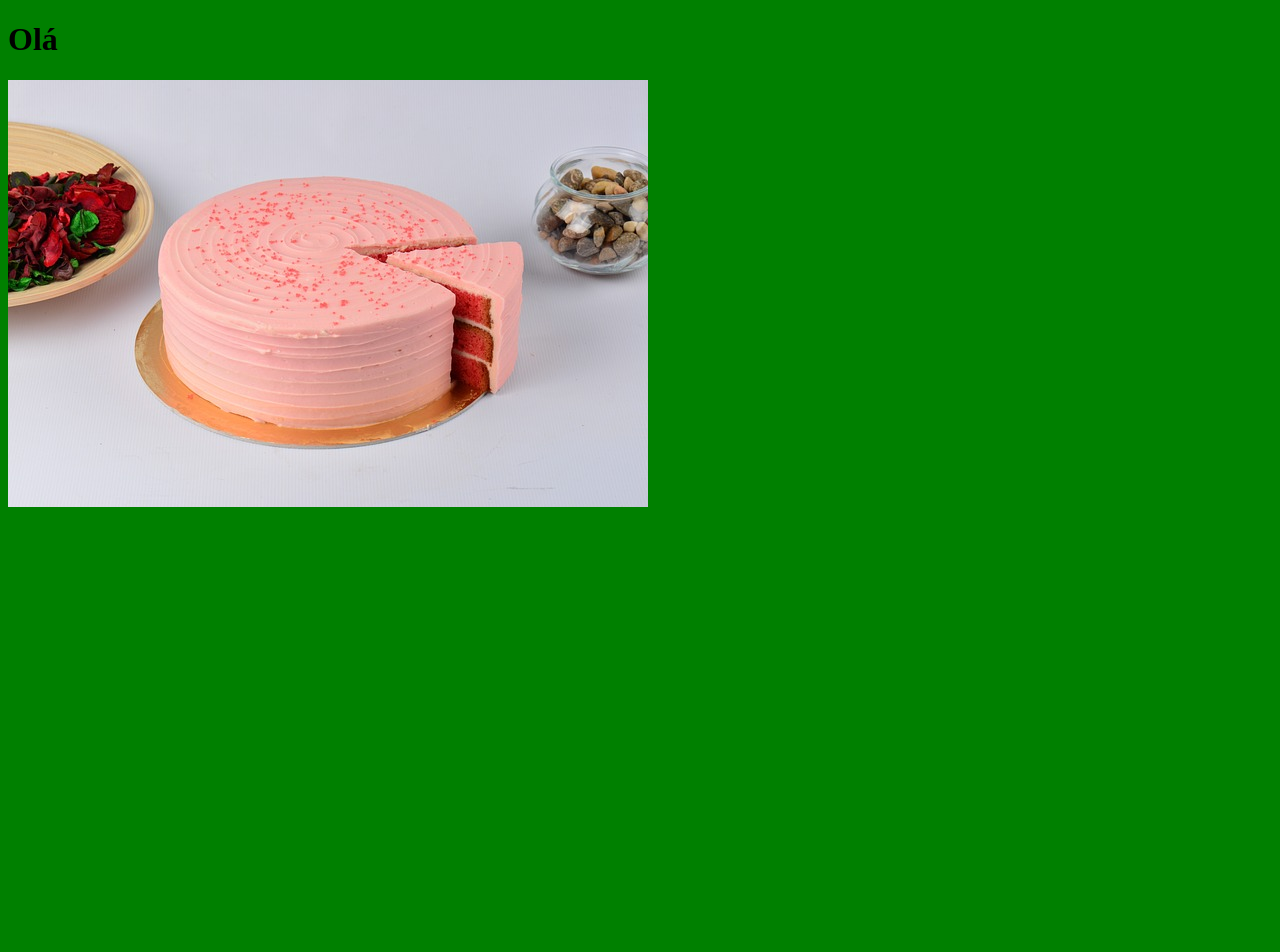
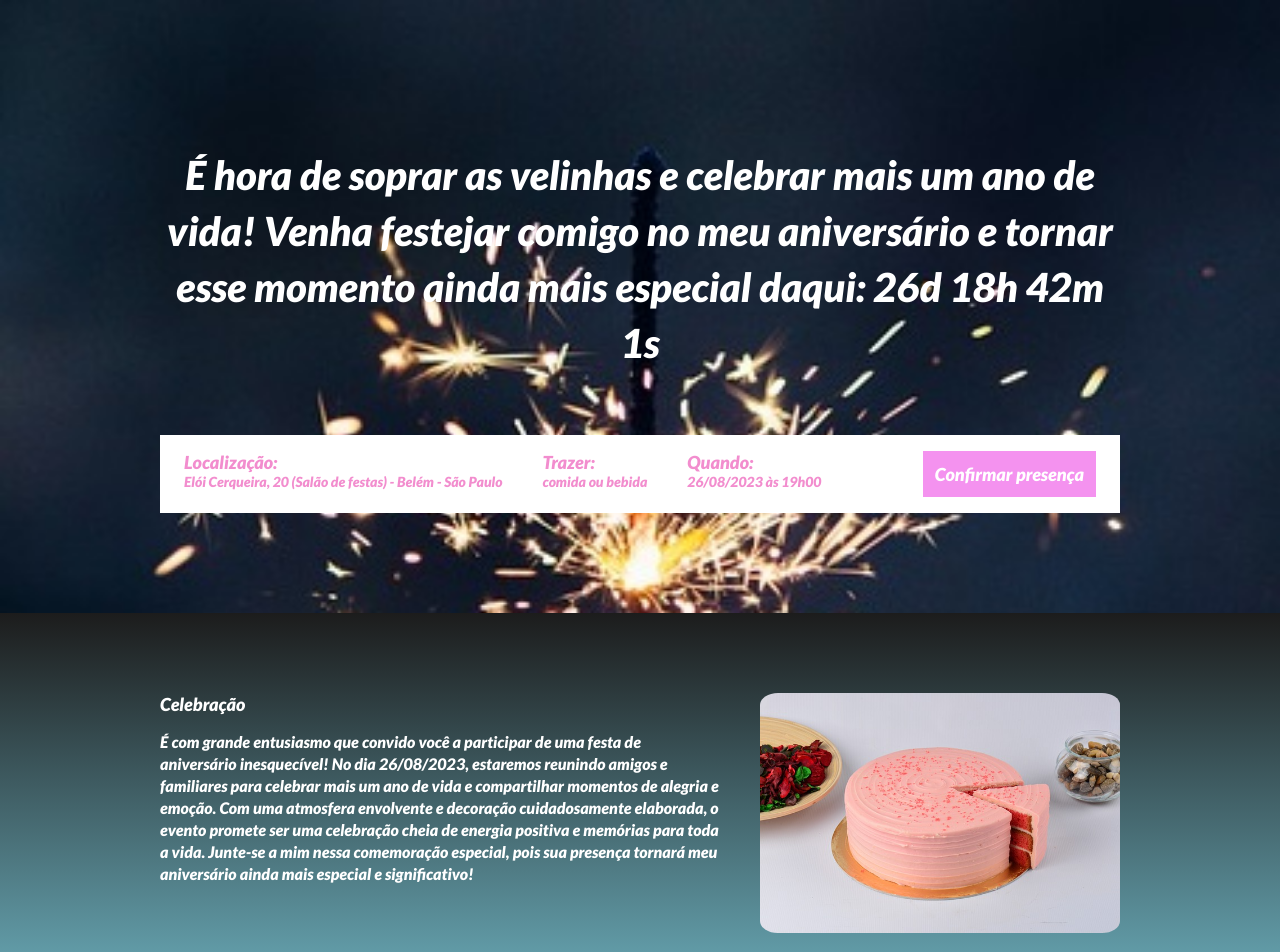
Before and after one commit to biapsilva/landingPage_Aniversario, a website built with Parcel: page src/index.html in a window 1280 px wide. Shown: the top 952 px of the page. Before the commit the page ends 800 px from the top, so only its background shows below. Built offline with nearby package versions, Linux system fonts and the light colour scheme; a web font is replaced by a local one.

Commit message:
projeto final

```diff
--- a/package.json
+++ b/package.json
@@ -2,15 +2,16 @@
   "name": "landingpageniver",
   "version": "1.0.0",
   "description": "Landing Page de Aniversario",
-  "main": "index.js",
   "scripts": {
     "dev": "parcel src/index.html src/styles/main.scss src/scripts/main.js",
+    "build": "parcel build src/index.html",
     "test": "echo \"Error: no test specified\" && exit 1"
   },
   "author": "Beatriz Pereira da Silva",
   "license": "ISC",
   "devDependencies": {
     "@parcel/transformer-sass": "^2.9.3",
-    "parcel": "^2.9.3"
+    "parcel": "^2.9.3",
+    "sharp": "^0.31.3"
   }
 }
--- a/src/index.html
+++ b/src/index.html
@@ -3,12 +3,71 @@
 <head>
     <meta charset="UTF-8">
     <meta name="viewport" content="width=device-width, initial-scale=1.0">
-    <title>Document</title>
+    <title>Meu Aniversário</title>
+    <link rel="preconnect" href="https://fonts.googleapis.com">
+    <link rel="preconnect" href="https://fonts.gstatic.com" crossorigin>
+    <link href="https://fonts.googleapis.com/css2?family=Lato:ital,wght@1,900&family=Life+Savers:wght@800&display=swap" rel="stylesheet">
     <link rel="stylesheet" href="./styles/main.scss">
+    <link rel="stylesheet" href="https://unpkg.com/aos@next/dist/aos.css" />
 </head>
 <body>
-    <h1>Olá</h1>
-    <img src="./Images/Bolo.jpg" alt="">
+    <header class="hero">
+        <div class="container">
+            <img class="hero__logo">
+            <p class="hero__text">É hora de soprar as velinhas e celebrar mais um ano de vida! Venha festejar comigo no meu aniversário e tornar esse momento ainda mais especial daqui: <span id="contador"></span></p>
+            <div class="infos-bar">
+                <ul class="infos-bar__infos">
+                    <li class="infos-bar__infos__item">
+                        <b>Localização:</b>
+                        Elói Cerqueira, 20 (Salão de festas) - Belém - São Paulo
+                    </li>
+                    <li class="infos-bar__infos__item">
+                        <b>Trazer:</b>
+                        comida ou bebida
+                    </li>
+                    <li class="infos-bar__infos__item">
+                        <b>Quando:</b>
+                        26/08/2023 às 19h00
+                    </li>
+                </ul>
+                <a href="#" class="button button--primary">Confirmar presença</a>
+            </div>
+        </div>
+    </header>
+    <section class="event event--celebracao">
+        <div class="container" data-aos="fade-right">
+            <div class="event__details">
+                <h2 class="event__details__title">Celebração</h2>
+                <p class="event__details__description">
+                    É com grande entusiasmo que convido você a participar de uma festa de aniversário inesquecível! No dia 26/08/2023, estaremos reunindo amigos e familiares para celebrar mais um ano de vida e compartilhar momentos de alegria e emoção. Com uma atmosfera envolvente e decoração cuidadosamente elaborada, o evento promete ser uma celebração cheia de energia positiva e memórias para toda a vida. Junte-se a mim nessa comemoração especial, pois sua presença tornará meu aniversário ainda mais especial e significativo!
+                </p>
+            </div>
+            <img class="event__image" src="./Images/Bolo.jpg" alt="Bolo">
+        </div>
+    </section>
+    <section class="event event--local event--image-left">
+        <div class="container" data-aos="fade-left">
+        <div class="event__details">
+            <h2 class="event__details__title">Local</h2>
+            <p class="event__details__description">
+                O local de celebração é um lugar encantador onde cada detalhe foi cuidadosamente planejado para tornar meu aniversário ainda mais especial. A localização é fácil, fica próximo ao metrô Belém da linha vermelha.
+            </p>
+            </div>
+            <img class="event__image" src="./Images/Presentes.jpg" alt="Presentes">
+        </div>
+    </section>
+    <section class="event event--lembracinha">
+        <div class="container" data-aos="fade-right">
+            <div class="event__details">
+                <h2 class="event__details__title">Lembrancinha</h2>
+                <p class="event__details__description">
+                    Minha deliciosa lembrancinha de cupcake é um mimo irresistível para tornar sua comemoração ainda mais doce e memorável. Feito com ingredientes selecionados e carinho especial, cada cupcake é uma verdadeira obra de arte culinária, decorado com esmero e capricho. Além de encantar os olhos, o sabor surpreendente é uma experiência única para o paladar. Essa pequena e saborosa lembrança é uma forma carinhosa de agradecer a presença de todos, permitindo que levem consigo um pedacinho do carinho e alegria que compartilhamos juntos nesse momento tão especial. Prepare-se para se apaixonar por essa doçura e levar para casa uma lembrança que será saboreada com alegria e gratidão!
+                </p>
+            </div>
+            <img class="event__image" src="./Images/CupCake.jpg" alt="CupCake">
+        </div>
+    </section>
+    <script src="https://unpkg.com/aos@next/dist/aos.js"></script>
     <script src="./scripts/main.js"></script>
 </body>
 </html>
--- a/src/scripts/main.js
+++ b/src/scripts/main.js
@@ -1 +1,27 @@
-console.log("Olá, mundo!");
+AOS.init();
+
+const dataDoEvento = new Date("Aug 26, 2023 19:00:00");
+const timeStampDoEvento = dataDoEvento.getTime();
+
+const contaAsHoras = setInterval(function() {
+    const agora = new Date();
+    const timeStampAtual = agora.getTime();
+
+    const distanciaAteOEvento = timeStampDoEvento - timeStampAtual;
+
+    const diaEmMs = 1000 * 60 * 60 * 24;
+    const horaEmMs = 1000 * 60 * 60;
+    const minutoEmMs = 1000 * 60;
+
+    const diasAteOEvento = Math.floor(distanciaAteOEvento / diaEmMs);
+    const horasAteOEvento = Math.floor((distanciaAteOEvento % diaEmMs) / horaEmMs);
+    const minutosAteOEvento = Math.floor((distanciaAteOEvento % horaEmMs) / minutoEmMs);
+    const segundosAteOEvento = Math.floor((distanciaAteOEvento % minutoEmMs) / 1000);
+
+    document.getElementById('contador').innerHTML = `${diasAteOEvento}d ${horasAteOEvento}h ${minutosAteOEvento}m ${segundosAteOEvento}s`;
+
+    if (distanciaAteOEvento < 0) {
+        clearInterval(contaAsHoras);
+        document.getElementById('contador').innerHTML = 'Evento expirado';
+    }
+}, 1000);
--- /dev/null
+++ b/src/styles/_event.scss
@@ -0,0 +1,62 @@
+@use 'variables';
+
+.event {
+    padding: 80px 0;
+
+
+    &--celebracao {
+        background-image: linear-gradient(variables.$blue1, variables.$blue2);
+    }
+
+    &--local {
+        background-image: linear-gradient(variables.$blue2, variables.$pink1);
+    }
+
+    &--lembracinha {
+        background-image: linear-gradient(variables.$pink1, variables.$pink2);
+    }
+
+    &--image-left {
+        .container {
+            flex-direction: row-reverse;
+        }
+    }
+
+    .container {
+        display: flex;
+        gap: 40px;
+    }
+
+    &__image {
+        max-width: 360px;
+        border-radius: 5%;
+    }
+
+    &__details {
+        &__title {
+            font-size: 18px;
+            font-weight: bold;
+            margin-bottom: 16px;
+        }
+
+        &__description {
+            line-height: 22px;
+        }
+    }
+
+    @media (max-width: 640px) {
+        .container {
+            display: block;
+        }
+
+        &__image {
+            width: 100%;
+            border-radius: 5%;
+        }
+
+        &__details {
+            margin-right: 0;
+            margin-bottom: 16px;
+        }
+    }
+}
--- /dev/null
+++ b/src/styles/_hero.scss
@@ -0,0 +1,41 @@
+.hero {
+    padding-top: 64px;
+    padding-bottom: 100px;
+    background-image: url(../Images/Happy.jpg);
+    background-repeat: no-repeat;
+    background-size: cover;
+    position: relative;
+
+    .container {
+        position: relative;
+    }
+
+    &::before {
+        position: absolute;
+        top: 0;
+        left: 0;
+        width: 100%;
+        height: 100%;
+        content: '';
+        opacity: .5;
+    }
+
+    &__text {
+        margin-top: 64px;
+        margin-bottom: 64px;
+        font-size: 40px;
+        line-height: 56px;
+        font-weight: 800;
+        text-align: center;
+    }
+
+    @media (max-width: 640px) {
+        padding: 40px 0;
+
+        &__text {
+            font-size: 22px;
+            line-height: 24px;
+            margin: 24px 0;
+        }
+    }
+}
--- /dev/null
+++ b/src/styles/_variables.scss
@@ -0,0 +1,8 @@
+$blue1: #1c1c1c;
+$blue2: #6db1bf;
+$pink1: #ffeaec;
+$pink2: #f39a9d;
+$pink3: #f492ef;
+
+$textColor: #fff;
+$secondaryTextColor: #f28dce;
--- /dev/null
+++ b/src/styles/components/_buttons.scss
@@ -0,0 +1,26 @@
+@use '../variables';
+
+.button {
+    padding: 12px;
+    font-size: 18px;
+    font-weight: bold;
+    text-decoration: none;
+    text-align: center;
+    white-space: nowrap;
+
+    &--primary {
+        color: #fff;
+        background-color:variables.$pink3;
+        ;
+    }
+
+    @media (max-width: 640px) {
+        display: flex;
+        width: 100%;
+    }
+
+    @media (max-width: 1024px) {
+        display: flex;
+        align-items: center;
+    }
+}
--- /dev/null
+++ b/src/styles/components/_infos_bar.scss
@@ -0,0 +1,42 @@
+@use '../variables';
+
+.infos-bar {
+    padding: 16px 24px;
+    background-color: variables.$textColor;
+    display: flex;
+    justify-content: space-between;
+
+    &__infos {
+        display: flex;
+        gap: 40px;
+
+        &__item {
+            font-size: 14px;
+            color: variables.$secondaryTextColor;
+
+            b {
+                font-size: 18px;
+                display: block;
+                color: variables.$secondaryTextColor;
+            }
+        }
+    }
+
+    @media (max-width: 640px) {
+        display: block;
+
+        &__infos {
+            display: block;
+
+            &__item {
+                margin-bottom: 24px;
+            }
+        }
+    }
+
+    @media (max-width: 1024px) {
+        &__infos {
+            gap: 16px;
+        }
+    }
+}
--- a/src/styles/main.scss
+++ b/src/styles/main.scss
@@ -1,3 +1,28 @@
-body {
-    background-color: green;
+@use 'hero';
+@use 'components/infos_bar';
+@use 'components/buttons';
+@use 'event';
+@use 'variables';
+
+* {
+    margin: 0;
+    padding: 0;
+    box-sizing: border-box;
+    font-family: 'Lato', sans-serif, 'Life Savers', cursive;
+    color: variables.$textColor;
+    list-style: none;
 }
+
+.container {
+    max-width: 960px;
+    width: 100%;
+    margin: 0 auto;
+
+    @media (max-width: 640px) {
+        max-width: 80%;
+    }
+
+    @media (max-width: 1024px) {
+        max-width: 90%;
+    }
+}
```
Also changed, not shown: src/Images/Evento.jpg (deleted), src/Images/Happy.jpg (added), 1 other file.
